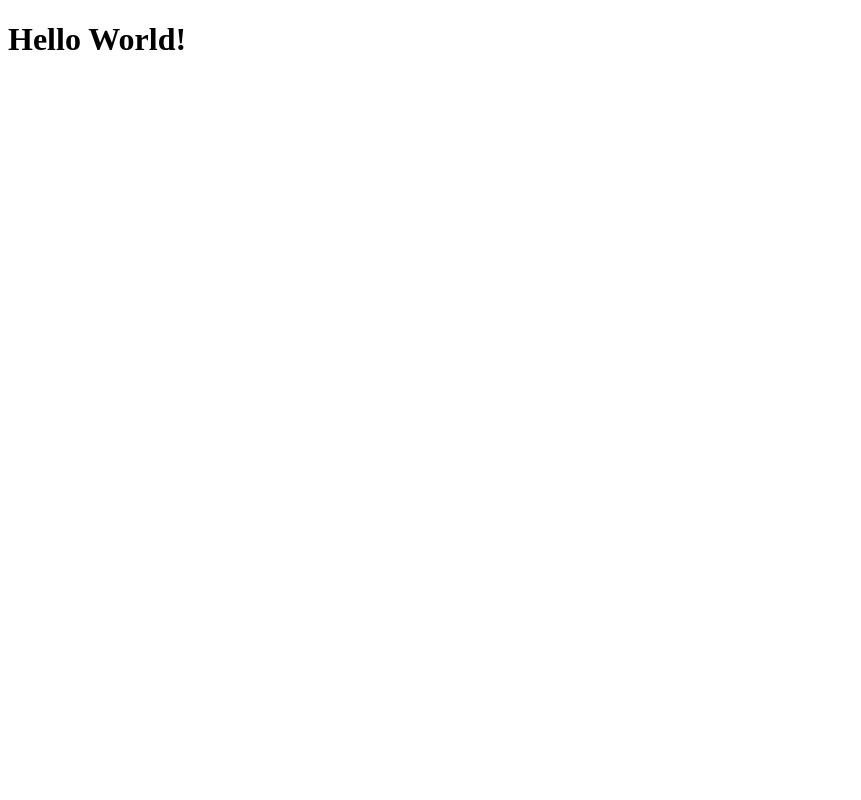
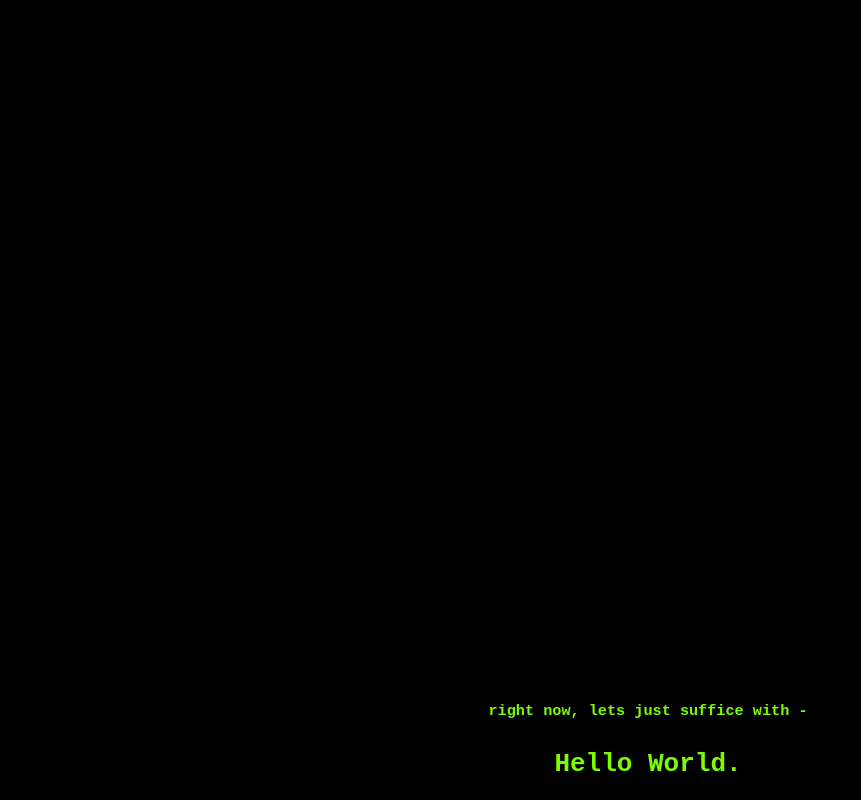
Before and after one commit to kunalkindra/kunalkindra.github.io, a plain HTML site: page index.html in a window 1280 px wide. Shown: the whole page, without its empty margins (0-861 px from the left). Drawn offline with Linux system fonts and the light colour scheme.

Commit message:
A bit stylish hello world :)

```diff
--- a/index.html
+++ b/index.html
@@ -3,8 +3,24 @@
 <head>
 	<meta charset="UTF-8">
 	<title>Kunal Kindra's Github</title>
+
+	<style type="text/css">
+		body {
+			background-color: #000;
+		}
+		.content {
+			color: #7CFC00;
+			position: fixed;
+			bottom: 0;
+			text-align: center;
+			width: 100%;
+		}
+	</style>
 </head>
 <body>
-	<h1>Hello World!</h1>
+	<div class="content">
+		<h3><code>right now, lets just suffice with - </code></h3>
+		<h1><code>Hello World.</code></h1>
+	</div>
 </body>
 </html>
```
